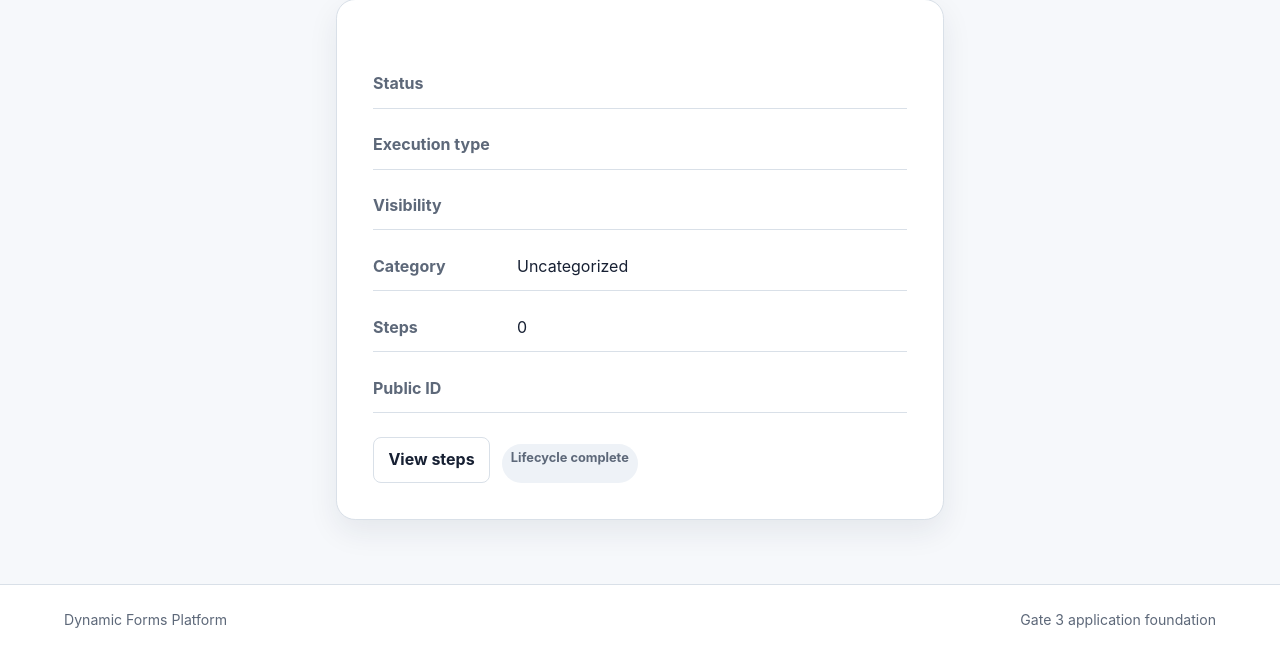
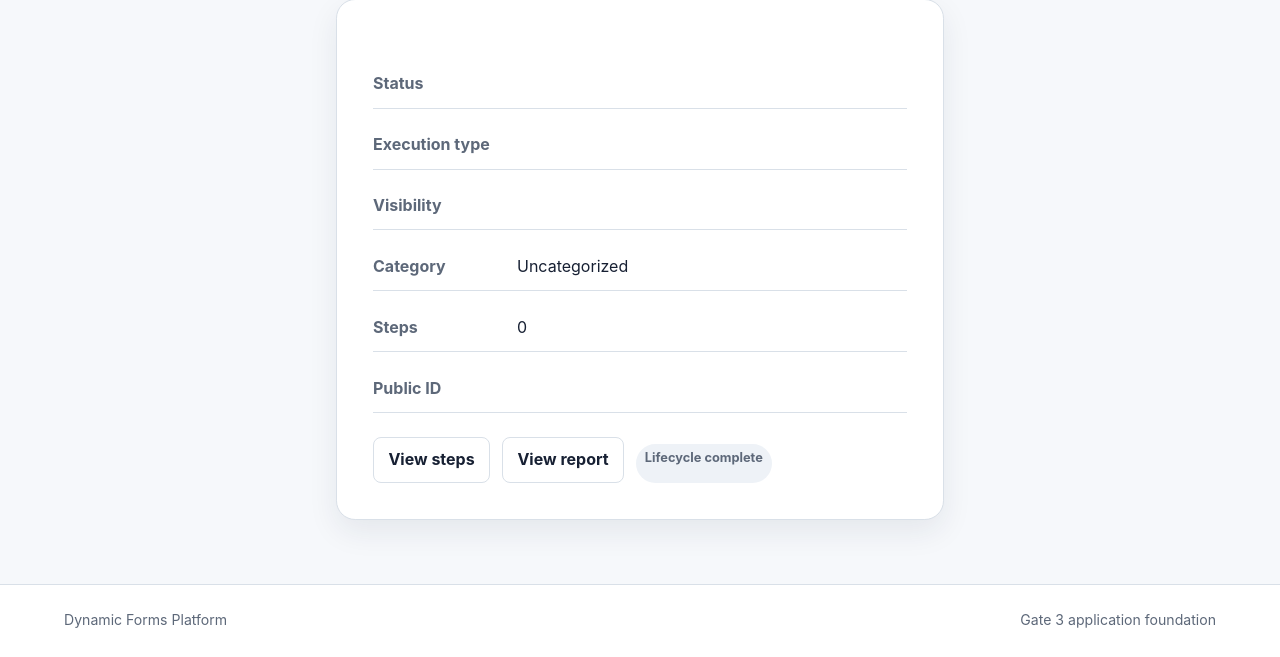
Before and after one commit to SARD-81/dynamic-forms-platform, a Django app: template src/templates/processes/manage/detail.html in a window 1280 px wide. Shown: the part 208-865 px from the top of the page. Run offline with Django 5.2, Linux system fonts and the light colour scheme; the template is opened without the code that fills it, so the values that code supplies are empty.

Commit message:
feat(processes): link process details to reporting

```diff
--- a/src/templates/processes/manage/detail.html
+++ b/src/templates/processes/manage/detail.html
@@ -44,6 +44,9 @@
         <a class="button button--secondary" href="{% url 'processes:builder' managed_process.id %}">
             {% if managed_process.status == "DRAFT" %}Build steps{% else %}View steps{% endif %}
         </a>
+        <a class="button button--secondary" href="{% url 'processes:report' managed_process.id %}">
+            View report
+        </a>
 
         {% if managed_process.status == "DRAFT" %}
             <a class="button button--secondary" href="{% url 'processes:update' managed_process.id %}">
```
